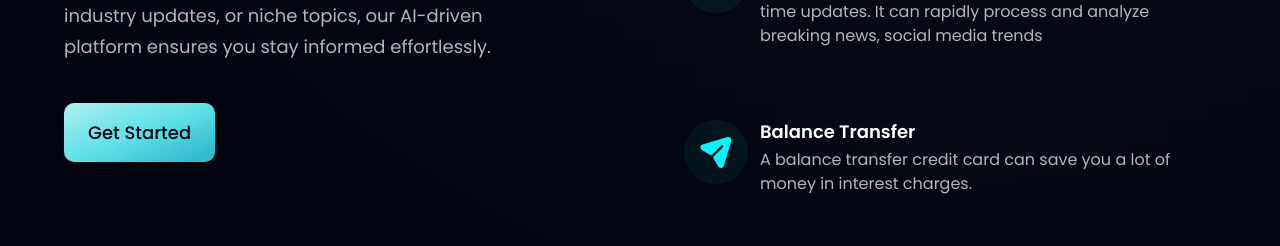
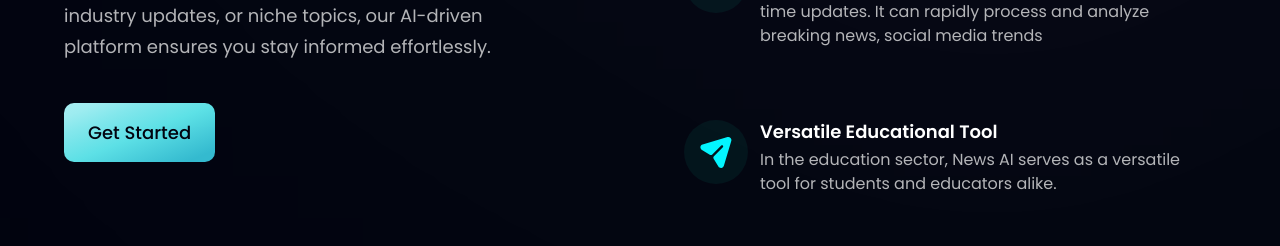
Before and after one commit to Gurjit11/Datathon_KJ_Targaryen, a React (Vite) app: page / in a window 1280 px wide. Shown: the part 936-1182 px from the top of the page. Built offline with nearby package versions, Linux system fonts and the light colour scheme.

Commit message:
Update index.js
UI_changes

```diff
--- a/src/constants/index.js
+++ b/src/constants/index.js
@@ -48,9 +48,9 @@ export const features = [
   {
     id: "feature-3",
     icon: send,
-    title: "Balance Transfer",
+    title: "Versatile Educational Tool",
     content:
-      "A balance transfer credit card can save you a lot of money in interest charges.",
+      "In the education sector, News AI serves as a versatile tool for students and educators alike.",
   },
 ];
 
```
